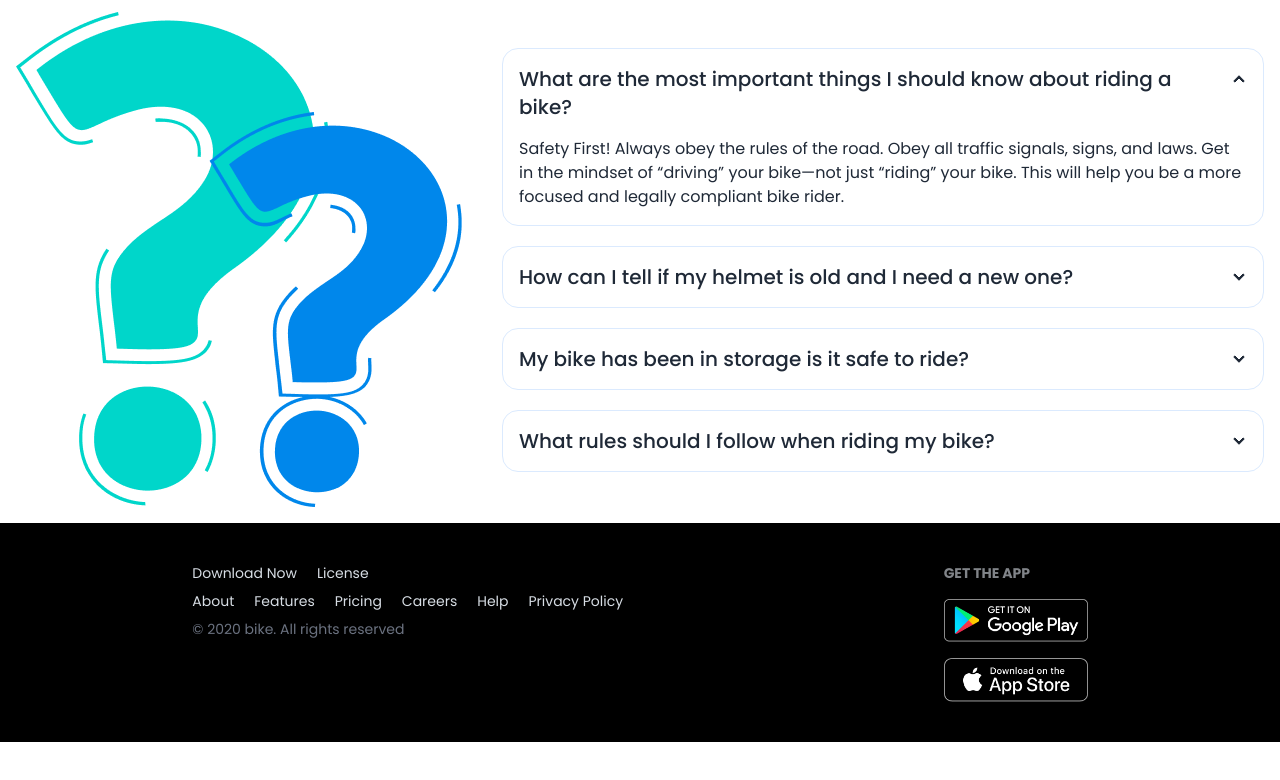
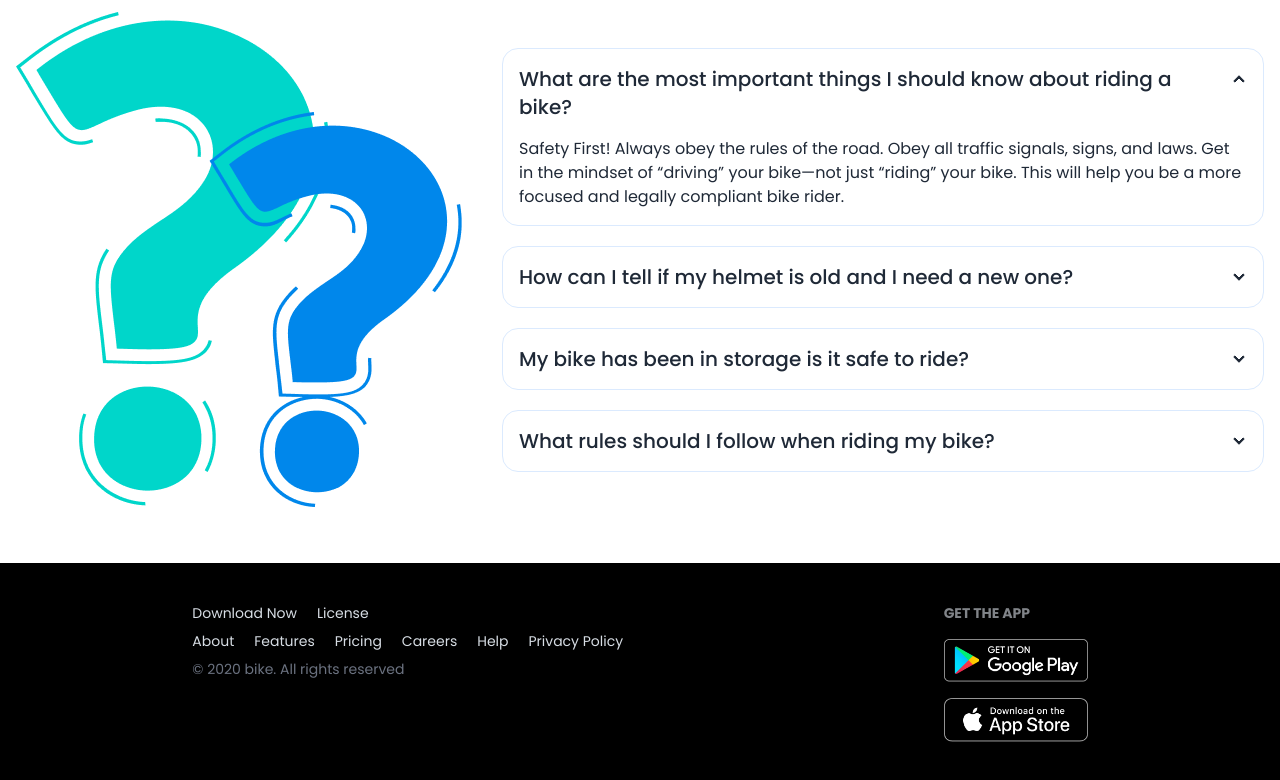
Before and after one commit to rifayethasan11/biker-zone-daisyui, a plain HTML site: page index.html in a window 1280 px wide. Shown: the part 2598-3378 px from the top of the page. Before the commit the page ends 3340 px from the top, so only its background shows below. Drawn offline with nearby package versions, Linux system fonts and the light colour scheme.

Commit message:
biker zone done

```diff
--- a/index.html
+++ b/index.html
@@ -338,7 +338,7 @@
         </section>
   </main>
   <!-- footer section -->
-  <footer class="footer bg-black text-neutral-content p-10 lg:flex justify-around">
+  <footer class="footer bg-black text-neutral-content p-10 lg:flex justify-around mt-10">
     <aside>
      <div>
       <ul class="lg:flex lg:gap-5">
```
